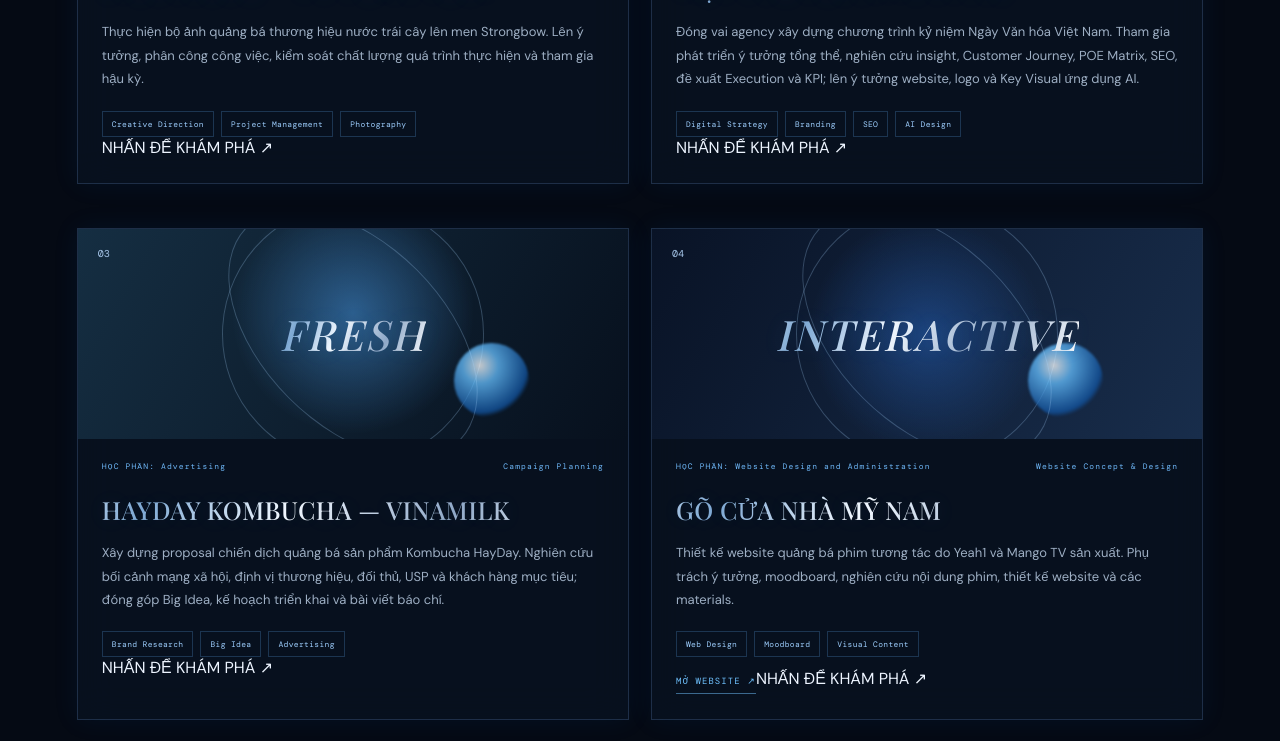
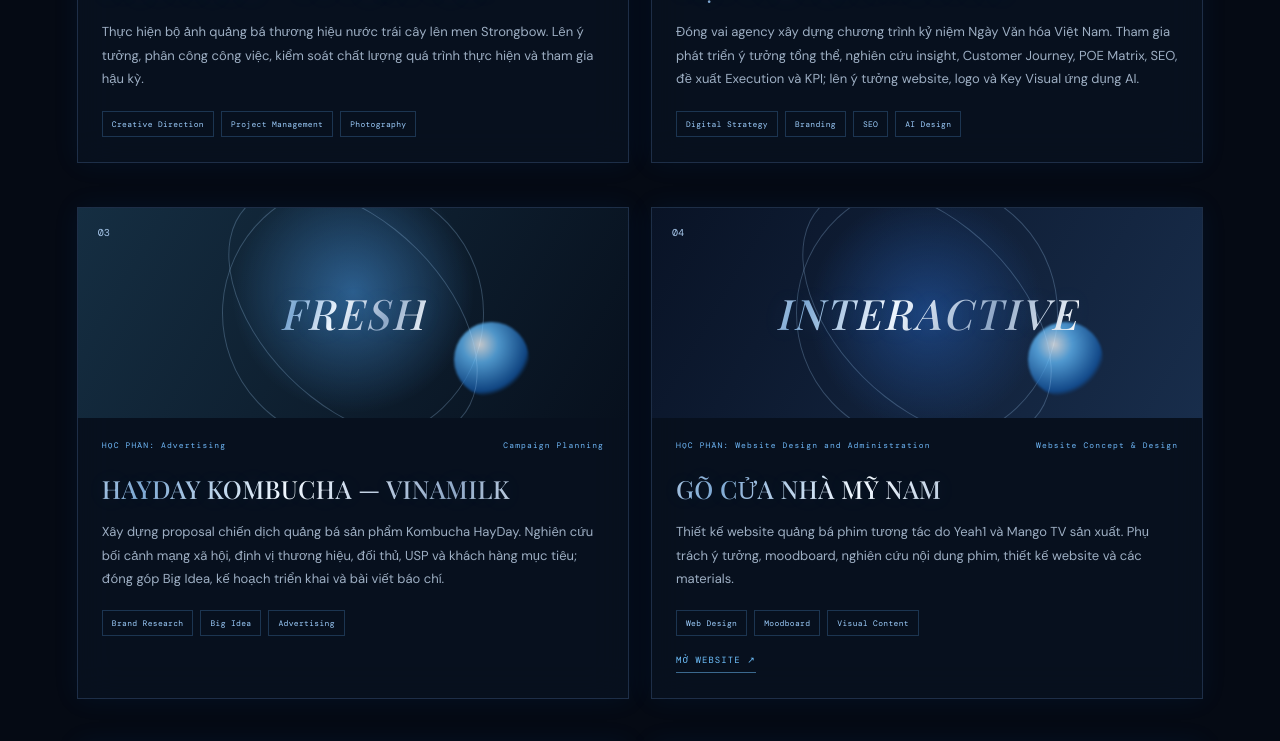
Before and after one commit to huynhduyussh2023-code/huynh-duy-portfolio, a Next.js app in the folder huynh-duy-portfolio/: page / in a window 1280 px wide. Shown: the part 2800-3541 px from the top of the page. Built offline with nearby package versions, Linux system fonts and the light colour scheme; a web font is replaced by a local one.

Commit message:
Update page.tsx

```diff
--- a/huynh-duy-portfolio/app/page.tsx
+++ b/huynh-duy-portfolio/app/page.tsx
@@ -212,9 +212,6 @@ export default function Home() {
           </a>
         )}
 
-        <span className="project-view-hint">
-          {lang === "vi" ? "NHẤN ĐỂ KHÁM PHÁ ↗" : "CLICK TO EXPLORE ↗"}
-        </span>
       </div>
     </article>
   ))}
```
